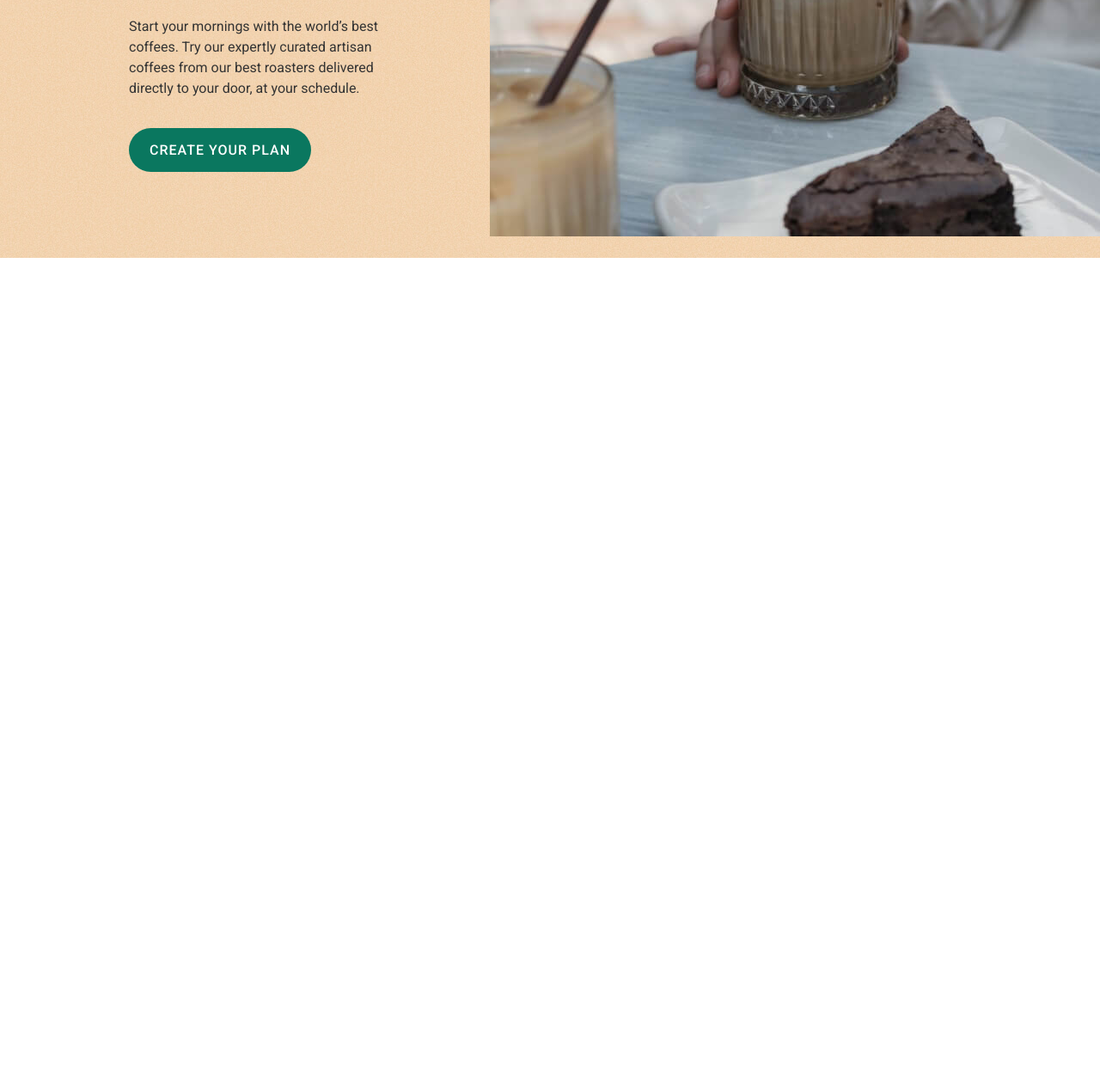
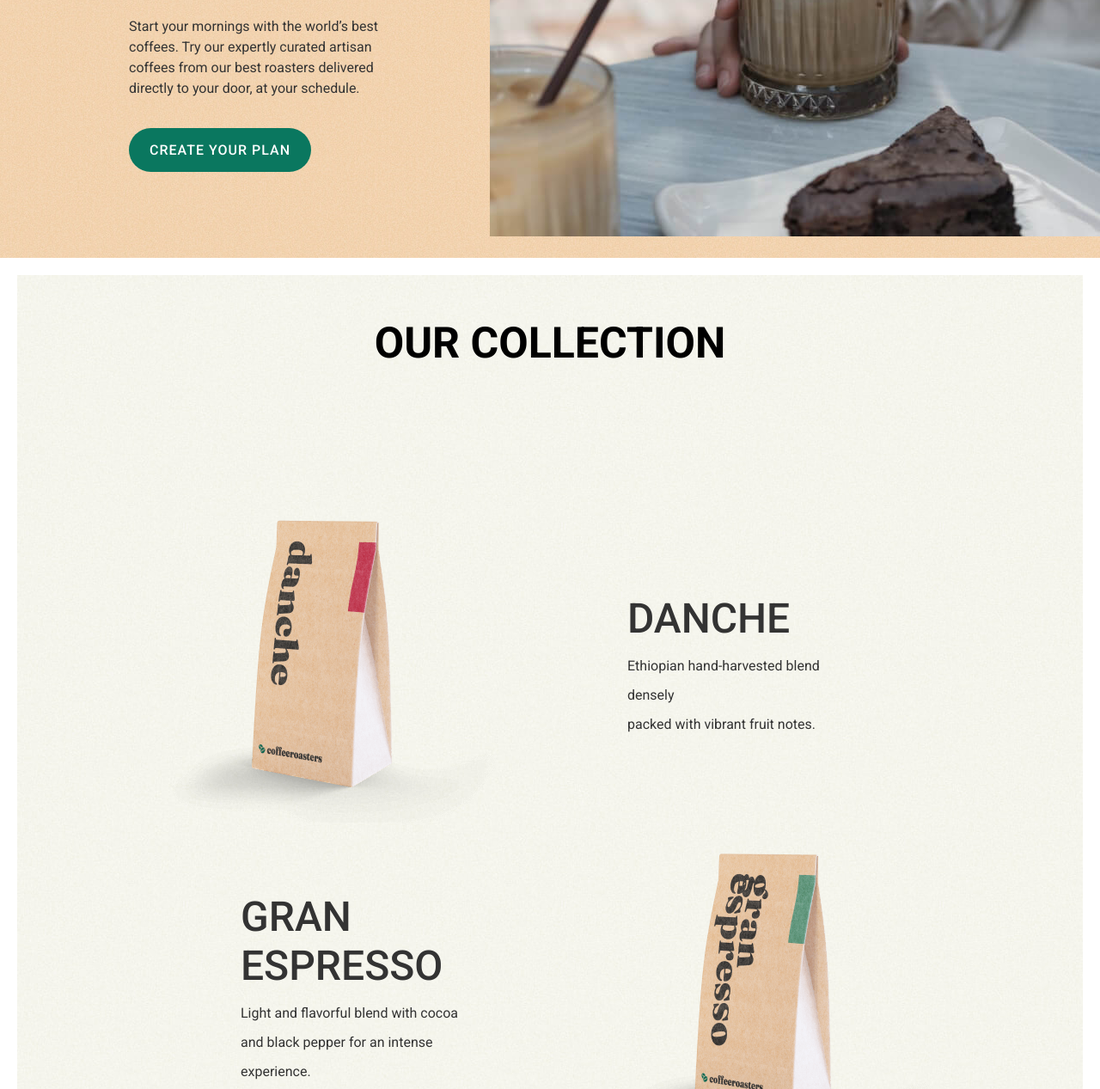
Before and after one commit to rakhim1502/coffeeroasters, a plain HTML site: page index.html in a window 1280 px wide. Shown: the part 547-1814 px from the top of the page at 86% size. Before the commit the page ends 847 px from the top, so only its background shows below. Drawn offline with Linux system fonts and the light colour scheme.

Commit message:
Add index-collection section

```diff
--- a/css/style.css
+++ b/css/style.css
@@ -51,6 +51,11 @@ img {
   margin-right: auto;
 
 }
+.main-content{
+  flex-grow: 1;
+  padding-top: 20px;
+  padding-bottom: 50px;
+}
 
 
 
@@ -85,6 +90,7 @@ img {
 }
 .site-header-hero-wrapper{
   background-image: url(../img/bg-img.jpg);
+  /* margin-bottom: 20px; */
 }
 .sitenav-list {
   display: flex;
@@ -181,6 +187,75 @@ img {
   height: 696px;
 }
 
+.index-collection {
+  background-color: #F8F8F2;
+  background-image: url(../img/index-collection-bg.jpg);
+}
+.index-collection-heading {
+  font-size: 50px;
+  line-height: normal;
+  font-weight: bold;
+  color: #000;
+  text-transform: uppercase;
+  margin: 0;
+  padding: 0;
+  padding-top: 50px;
+  margin-bottom: 80px;
+  text-align: center;
+}
+.index-collection-list {
+  /* display: flex; */
+  margin: 0;
+  padding-top: 80px;
+  padding-left: 143px;
+  padding-right: 143px;
+  padding-bottom: 50px;
+}
+.index-collection-item {
+  display: flex;
+  align-items: center;
+}
+.index-collection-info {
+  /* margin-left: 117px; */
+  flex-grow: 1;
+  padding-left: 117px;
+  padding-right: 117px;
+}
+.index-collection-img {
+  width: 450px;
+  height: 375px;
+  object-fit: cover;
+}
+.index-collection-item-heading {
+  font-size: 48px;
+  text-transform: uppercase;
+  line-height: normal;
+  font-weight: 500;
+  color: var(--text-color);
+  margin:0;
+  margin-bottom: 10px;
+}
+.index-collection-text {
+  margin: 0;
+  font: 22px;
+  line-height: 34px;
+  font-weight: 400;
+}
+
+
+
+
+
+
+
+
+
+
+
+
+
+
+
 
 
 
@@ -200,5 +275,8 @@ only screen and (                min-resolution: 2dppx) {
   .site-header-hero-wrapper{
     background-image: url(../img/bg-img@2x.jpg);
   }
+  .index-collection {
+    background-image: url(../img/index-collection-bg.jpg);
+  }
 
 }
--- a/index.html
+++ b/index.html
@@ -45,6 +45,44 @@
     </div>
   </div>
 
+  <main class="main-content">
+    <div class="container">
+    <div class="index-collection">
+        <h2 class="index-collection-heading">our collection</h2>
+        <ul class="index-collection-list">
+          <li class="index-collection-item">
+            <img class="index-collection-img" src="img/danche.png" alt="danche-img" width="450" height="375" srcset="img/danche.png 1x, img/danche@2x.png 2x">
+            <div class="index-collection-info">
+              <h2 class="index-collection-item-heading">Danche</h2>
+              <p class="index-collection-text">Ethiopian hand-harvested blend densely <br> packed with vibrant fruit notes.</p>
+            </div>
+          </li>
+          <li class="index-collection-item">
+            <div class="index-collection-info">
+              <h2 class="index-collection-item-heading">Gran Espresso</h2>
+              <p class="index-collection-text">Light and flavorful blend with cocoa <br> and black pepper for an intense <br> experience.</p>
+            </div>
+            <img class="index-collection-img" src="img/espresso.png" alt="espresso.png-img" width="450" height="375" srcset="img/espresso.png 1x, img/espresso.png@2x.png 2x">
+          </li>
+          <li class="index-collection-item">
+            <img class="index-collection-img" src="img/piccollo.png" alt="piccollo.png-img" width="450" height="375" srcset="img/piccollo.png 1x, img/piccollo.png@2x.png 2x">
+            <div class="index-collection-info">
+              <h2 class="index-collection-item-heading">Piccollo</h2>
+              <p class="index-collection-text">Mild and smooth blend featuring notes <br> of toasted almond and dried cherry.</p>
+            </div>
+          </li>
+          <li class="index-collection-item">
+            <div class="index-collection-info">
+              <h2 class="index-collection-item-heading">Planalto</h2>
+              <p class="index-collection-text">Brazilian dark roast with rich and velvety <br> body, and hints of fruits and nuts.</p>
+            </div>
+            <img class="index-collection-img" src="img/planalto.png" alt="planalto.png-img" width="450" height="375" srcset="img/planalto.png 1x, img/planalto.png@2x.png 2x">
+          </li>
+        </ul>
+      </div>
+    </div>
+  </main>
+
 
 
 </body>
```
Also changed, not shown: img/danche.png (added), img/danche@2x.png (added), img/espresso.png (added), img/espresso@2x.png (added), img/index-collection-bg.jpg (added), img/index-collection-bg@2x.jpg (added), img/piccollo.png (added), img/piccollo@2x.png (added), img/planalto.png (added), img/planalto@2x.png (added).
